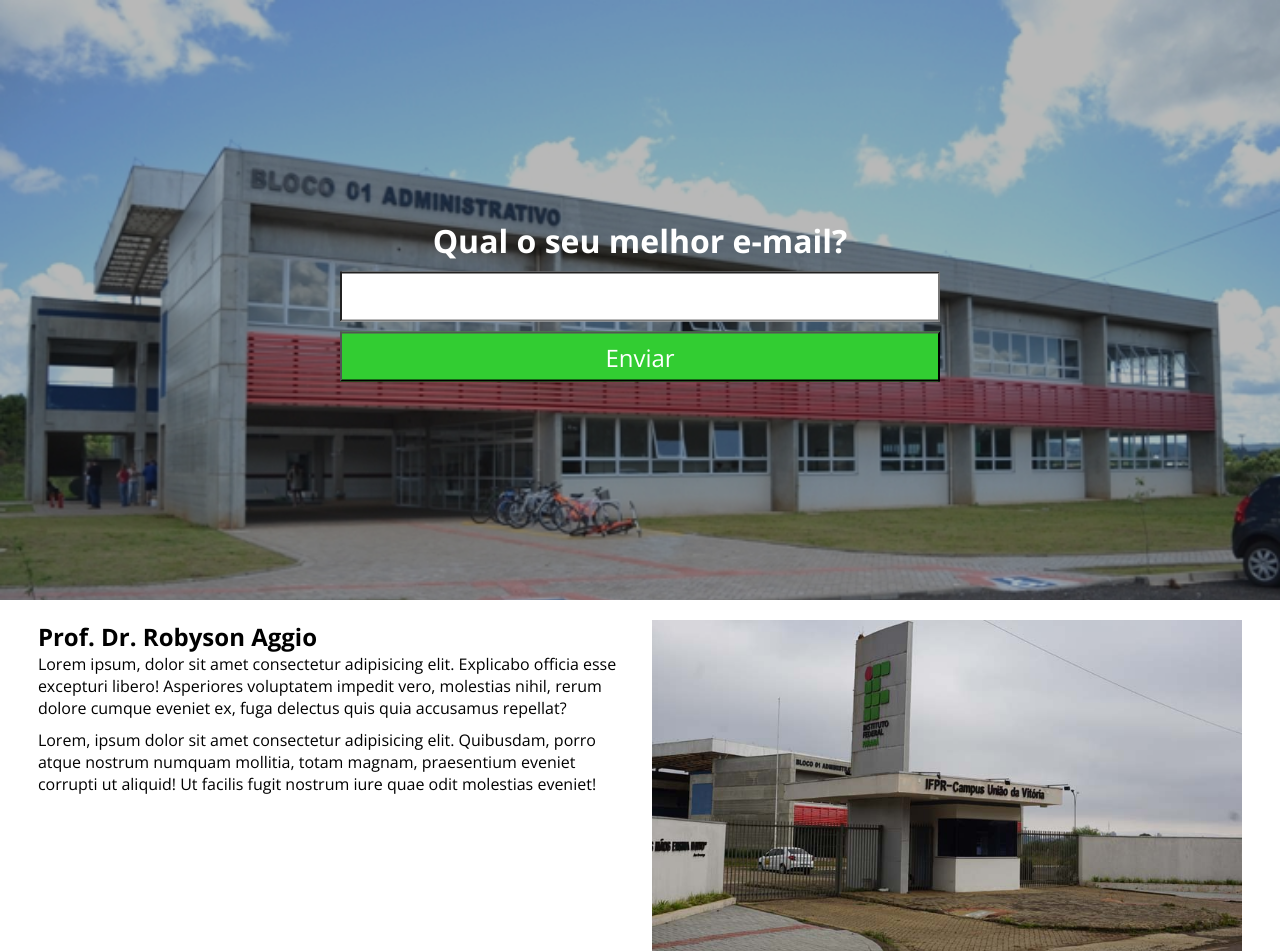
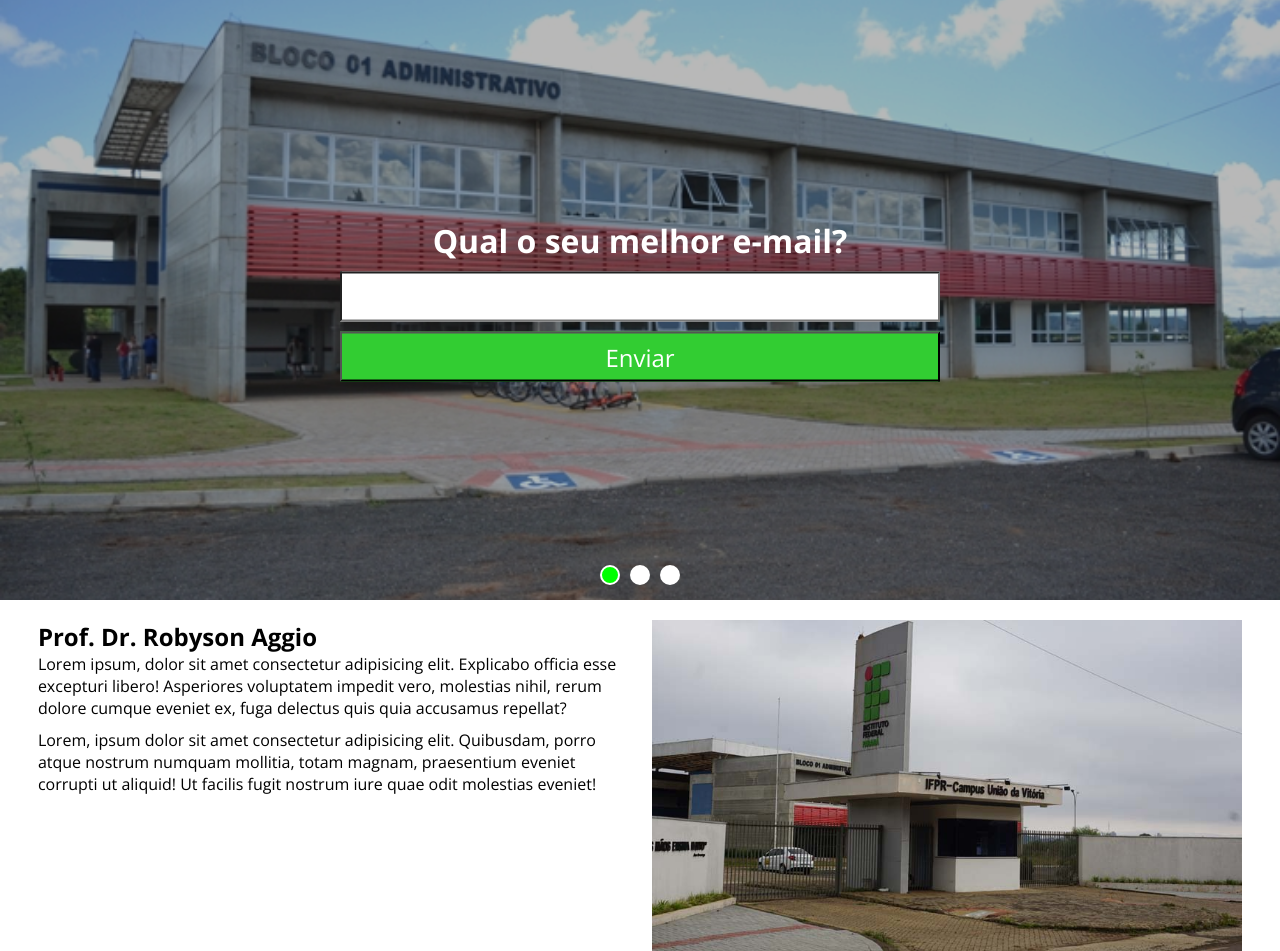
Before and after one commit to EbertonKM/Codigos-Web-2, a PHP site: page /Projeto01/ in a window 1280 px wide. Shown: the part 47-998 px from the top of the page. Run offline with PHP 8.4, Linux system fonts and the light colour scheme; some libraries are stand-ins or nearby versions.

Commit message:
aula 23/10

```diff
--- a/Projeto01/assets/css/style.css
+++ b/Projeto01/assets/css/style.css
@@ -80,10 +80,19 @@ nav.desktop a {
 section.banner-principal {
     width: 100%;
     height: 600px;
-    background-image: url(../img/bg-slide.jpg);
+    position: relative;
+}
+
+/*banner-single*/
+.banner-single {
+    z-index: 0;
+    position: absolute;
+    left: 0;
+    top: 0;
+    width: 100%;
+    height: 100%;
     background-size: cover;
-    background-repeat: no-repeat;
-    position: relative;
+    background-position: center;
 }
 
 section .overlay {
@@ -132,6 +141,32 @@ section.banner-principal form input[type=submit] {
     color: white;
     font-size: 24px;
     cursor: pointer;
+}
+/*bullets dos slides do carrossel*/
+.bullets {
+    position: absolute;
+    z-index: 2;
+    left: 50%;
+    transform: translateX(-50%);
+    bottom: 10px;
+}
+
+.bullets span {
+    display: inline-block;
+    width: 20px;
+    height: 20px;
+    margin-right: 5px;
+    margin-left: 5px;
+    border-radius: 50%;
+    background-color: white;
+    border: 2px solid white;
+    cursor: pointer;
+    transition: all ease 0.5s;
+}
+
+.bullets span.active-slider {
+    background-color: lime;
+    transition: all ease 0.5s;
 }
 
 /*descrição do autor*/
--- a/Projeto01/index.php
+++ b/Projeto01/index.php
@@ -95,6 +95,11 @@
     <!--Meu JS-->
     <script src="<?php echo INCLUDE_PATH;?>assets/js/scripts.js"></script>
 
+    <?php
+        if($url == 'home' || $url == 'depoimentos' || $url == 'servicos' || $url == '') {?>
+            <script src="<?php echo INCLUDE_PATH;?>assets/js/slider.js"></script>
+    <?php } ?>
+
 </body>
 
 </html>
--- a/Projeto01/pages/home.php
+++ b/Projeto01/pages/home.php
@@ -1,5 +1,8 @@
 <!--Banner-Principal-->
 <section class="banner-principal">
+    <div style="background-image: url('<?php echo INCLUDE_PATH;?>assets/img/bg-slide.jpg');"class="banner-single"></div><!--Banner single-->
+    <div style="background-image: url('<?php echo INCLUDE_PATH;?>assets/img/bg-slide2.jpg');" class="banner-single"></div><!--Banner single-->
+    <div style="background-image: url('<?php echo INCLUDE_PATH;?>assets/img/bg-slide3.jpg');" class="banner-single"></div><!--Banner single-->
         <div class="overlay"></div>
         <div class="center">
             <form action="">
@@ -8,6 +11,7 @@
                 <input type="submit" name="enviar" value="Enviar">
             </form>
         </div>
+        <div class="bullets"></div> <!--Bullets do carrossel-->
     </section>
 
     <!--Descricao-autor-->
```
Also changed, not shown: Projeto01/assets/js/slider.js (added, +50 -0 lines), Projeto01/assets/img/bg-slide2.jpg (added), Projeto01/assets/img/bg-slide3.jpg (added).
